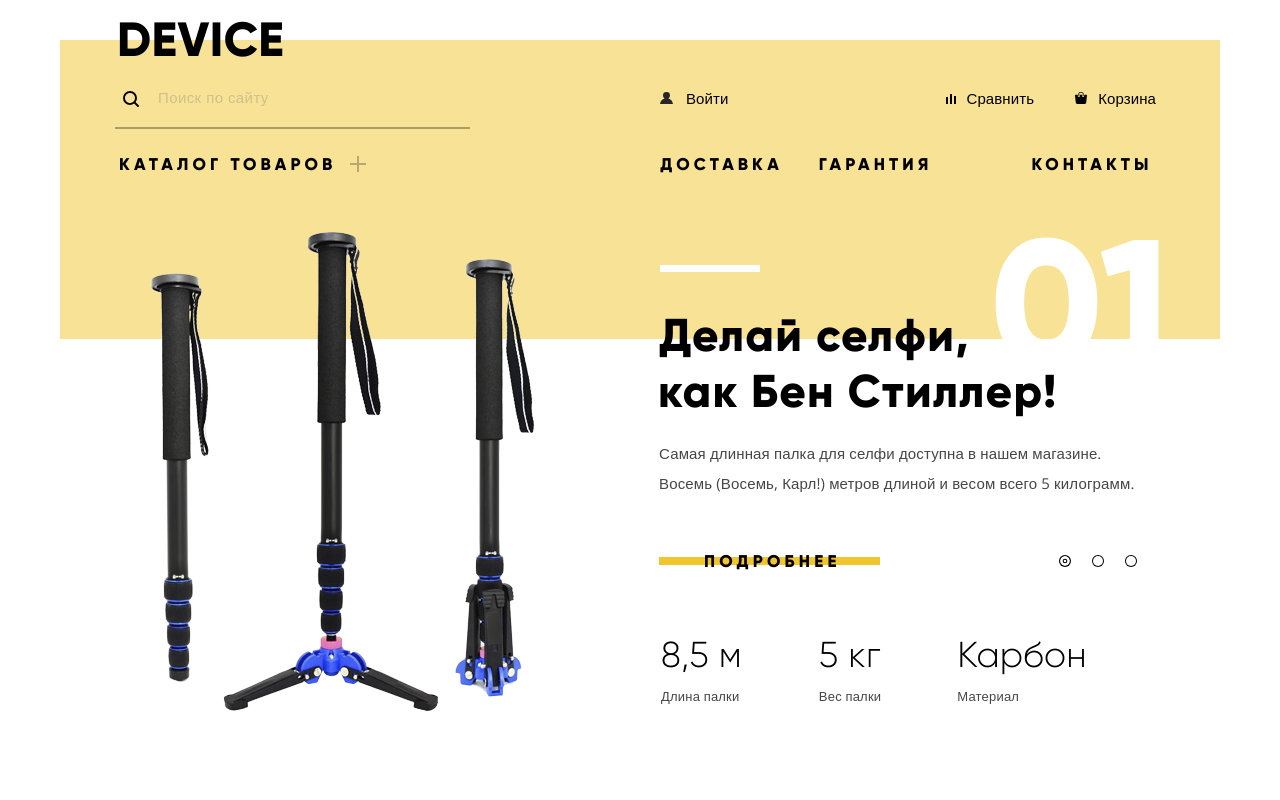
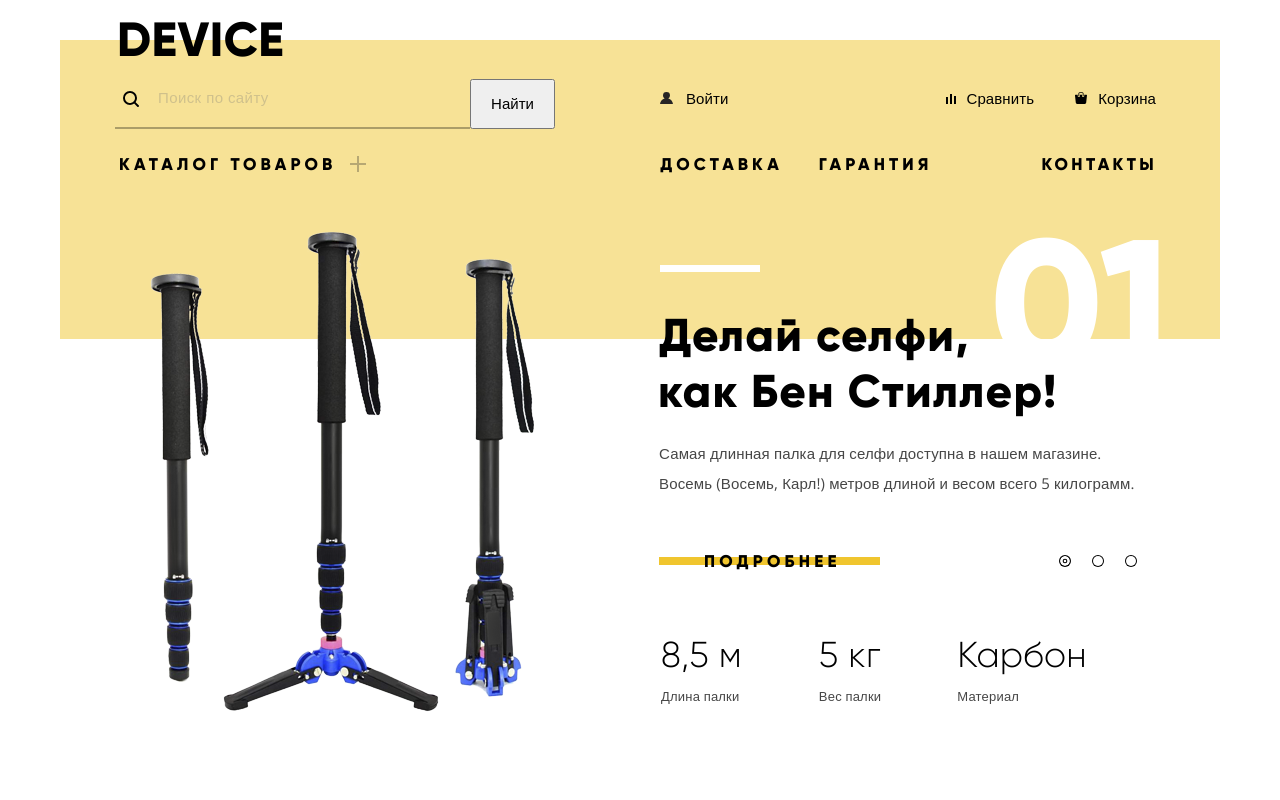
Before and after one commit to Akvy/447815-device, a plain HTML site: page index.html in a window 1280 px wide. Shown: the top 800 px of the page. Drawn offline with nearby package versions, Linux system fonts and the light colour scheme.

Commit message:
С маргинами не вышло
Пробую с леттер спейсингом)

```diff
--- a/css/style.css
+++ b/css/style.css
@@ -227,7 +227,7 @@ a {
 }
 
 .search-button {
-  display: none;
+  /*display: none;*/
   position: absolute;
   top: -1px;
   left: 355px;
@@ -445,7 +445,11 @@ a {
 }
 
 .header-service-links > li:nth-child(4) {
-  margin-left: 95px;
+  margin-left: 105px;
+}
+
+.header-service-links li:nth-child(4) .header-service-link {
+  letter-spacing: 0.2em;
 }
 
 .header-service-link {
```
